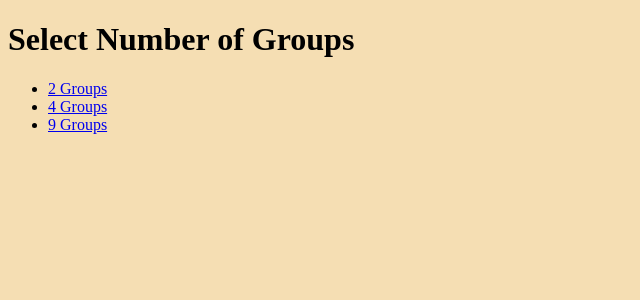
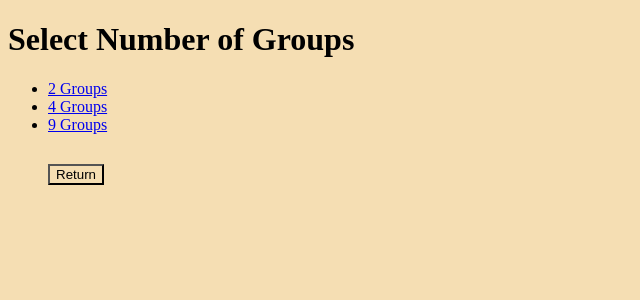
Before and after one commit to Fubiii11/Dart_tournament, a Flask app: page /start_game in a window 1280 px wide. Shown: the top 300 px of the page, without its empty margins (0-640 px from the left). Run offline with Flask 3, Linux system fonts and the light colour scheme.

Commit message:
next page and some details

```diff
--- a/app.py
+++ b/app.py
@@ -35,7 +35,7 @@ def index():
         try:
             db.session.add(new_player)
             db.session.commit()
-            return redirect("/")
+            return redirect("/#bottom")
 
         except:
             return "There was an issue adding this player"
@@ -78,7 +78,8 @@ def toggle_presence(id):
 
 @app.route("/start_game", methods=["GET"])
 def start_game():
-    return render_template("start_game.html")
+    present_players = Dart.query.filter_by(present=True).count()
+    return render_template("start_game.html",present_players=present_players)
 
 if __name__ == '__main__':
     app.run(debug=True)
--- a/templates/start_game.html
+++ b/templates/start_game.html
@@ -12,7 +12,10 @@
         <li><a href="/game/2">2 Groups</a></li>
         <li><a href="/game/4">4 Groups</a></li>
         <li><a href="/game/9">9 Groups</a></li>
-        <!-- Add more options as needed -->
+        <!-- Button to go back to the main page-->
+         <form action="{{ url_for('index') }}" method="GET">
+            <input type="submit" value="Return" class="start_game">
+         </form>
     </ul>
 </body>
 </html>
```
Also changed, not shown: templates/index.html (+17 -0 lines), instance/test.db.
